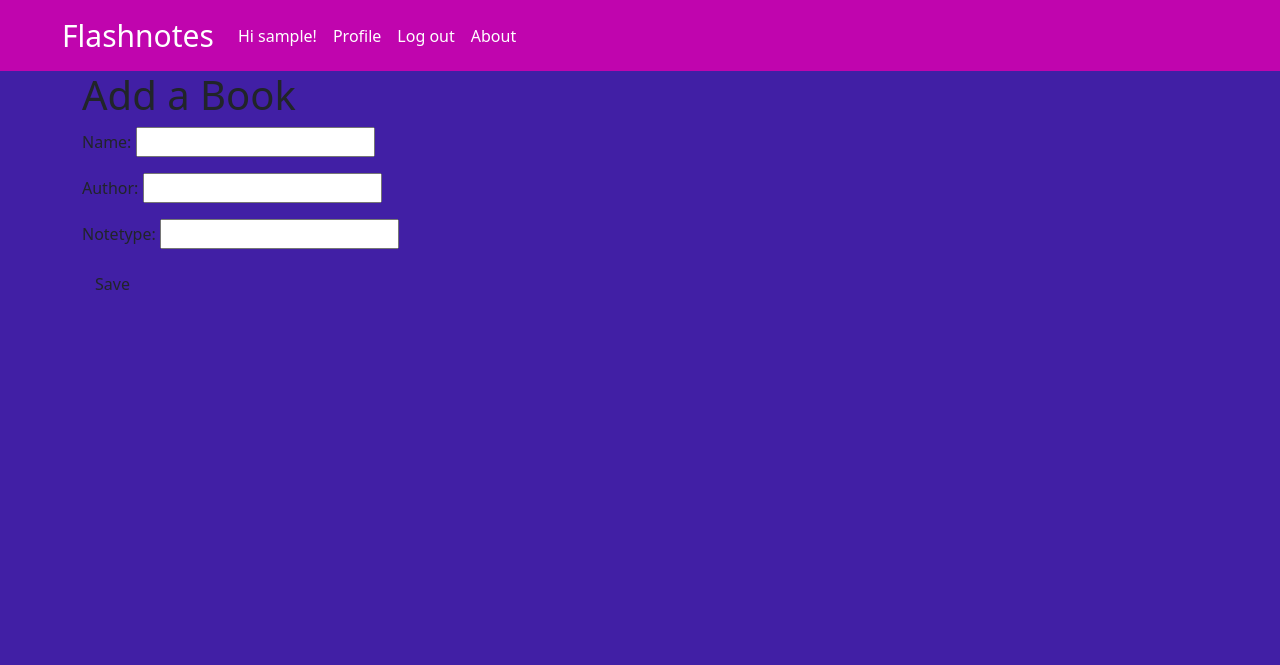
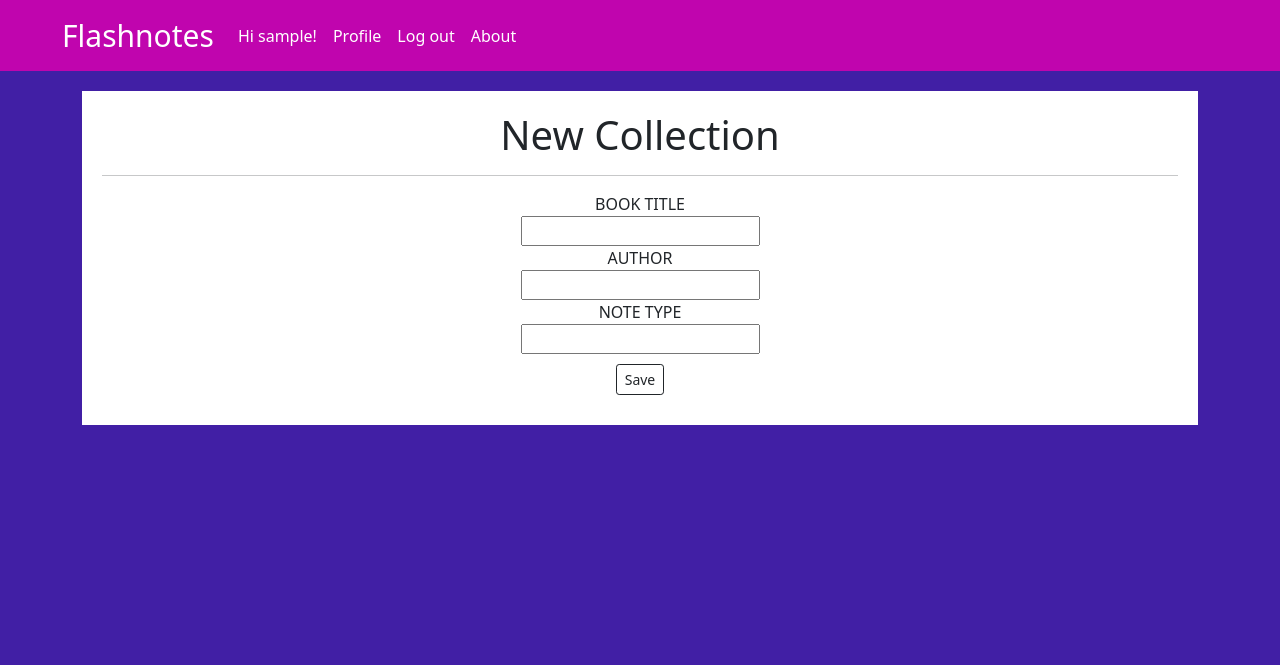
Before and after one commit to Niki-Sal/StickyNotes, a Django app: page /books/create/ in a window 1280 px wide. Shown: the top 665 px of the page. Run offline with Django 3.2, Linux system fonts and the light colour scheme; the visitor is signed in with stand-in values (Sample User, id 1).

Commit message:
forms and buttons

```diff
--- a/main_app/static/style.css
+++ b/main_app/static/style.css
@@ -121,7 +121,7 @@ main {
   margin-bottom: 20px;
   overflow-y: scroll;
   width: 500px;
-  height: 500px;
+  height: 560px;
   margin: 20px auto;
 
 }
@@ -132,7 +132,7 @@ main {
     margin-bottom: 20px;
     overflow-y: scroll;
     width: 250px;
-    height: 500px;
+    height: 560px;
     margin: 20px auto;
 
   }
@@ -162,6 +162,7 @@ main {
 .book-container{
   background-color: white;
   border: 2px solid white;
+  border-radius: 10px;
   margin: 20px;
   padding: 10px;
 }
@@ -187,13 +188,13 @@ div.postit-note{
   padding: 20px;
   margin: 20px auto;
 }
-.flashcard-note{
+div.flashcard-note{
   background-color: rgb(218, 218, 218);
   height: 150px;
-  width: 300px;
+  width: 250px;
   word-wrap: break-word;
   padding: 20px;
-  margin: 20px auto;
+  margin: 10px auto;
 }
 
 div.scrollmenu {
@@ -218,8 +219,11 @@ div.scrollmenu {
 
 .flip-card {
   background-color: transparent;
+  height: 150px;
   width: 300px;
-  height: 200px;
+  word-wrap: break-word;
+  padding: 20px;
+  margin: 10px auto;
 }
 
 
@@ -256,3 +260,24 @@ div.scrollmenu {
   color: black;
   transform: rotateY(180deg);
 }
+.control-container{
+  border: 1px rgb(212, 210, 210) solid;
+  border-radius: 10px;
+  padding: 20px;
+  margin-bottom: 20px;
+}
+/* forms */
+li {
+  list-style-type: none;
+}
+.form-container{
+  background: white;
+  text-align: center;
+  padding: 20px;
+  margin: 20px auto;
+}
+.form-container-2{
+  background: white;
+  padding: 20px;
+  margin: 20px;
+}
--- a/main_app/templates/books/book_form.html
+++ b/main_app/templates/books/book_form.html
@@ -2,9 +2,9 @@
 {% extends 'base.html' %}
 
 {% block content %}
-    <section class="form-row">
+    <section>
         <h1>Add a Book</h1>
-        <form  method="POST" class="artist-form">
+        <form  method="POST" >
             {% csrf_token %}
             {{form.as_p}}
             <button class="btn" type="submit">Save</button>
--- a/main_app/templates/books/new.html
+++ b/main_app/templates/books/new.html
@@ -2,12 +2,21 @@
 {% extends 'base.html' %}
 
 {% block content %}
-    <section class="form-section">
-        <h1>Add a Book</h1>
+    <section class="form-container">
+        <h1>New Collection</h1>
+        <hr />
         <form  method="POST" class="artist-form">
             {% csrf_token %}
-            {{book_form.as_p}}
-            <button class="btn" type="submit">Save</button>
+            <li>BOOK TITLE</li>
+            <li>{{ book_form.name }}</li>
+            <li>AUTHOR</li>
+            <li>{{ book_form.author }}</li>
+            <li>NOTE TYPE</li>
+            <li>{{ book_form.notetype }}</li>
+            <div class="other-button ">
+                <button class="btn btn-outline-dark btn-sm"  type="submit">Save</button>
+
+            </div>
         </form>
     </section>
 {% endblock %}
--- a/main_app/templates/registration/signup.html
+++ b/main_app/templates/registration/signup.html
@@ -1,13 +1,17 @@
 {% extends 'base.html' %}
 {% block content %}
 
+<section class="form-container-2">
   <h1>Sign Up</h1>
-<!-- Add the login form -->
+
   <form method="post" action="{% url 'sign_up' %}">
       {% csrf_token %}
       {{ form.as_p }}
+
       <input type="submit" class="btn" value="login">
       <input type="hidden" name="next" value="{{ next }}">
     </form>
 
+</section>
+
 {% endblock %}
```
Also changed, not shown: main_app/templates/books/show.html (+33 -11 lines), main_app/templates/registration/login.html (+17 -8 lines). Lines whose indentation alone changed are shown as unchanged.
